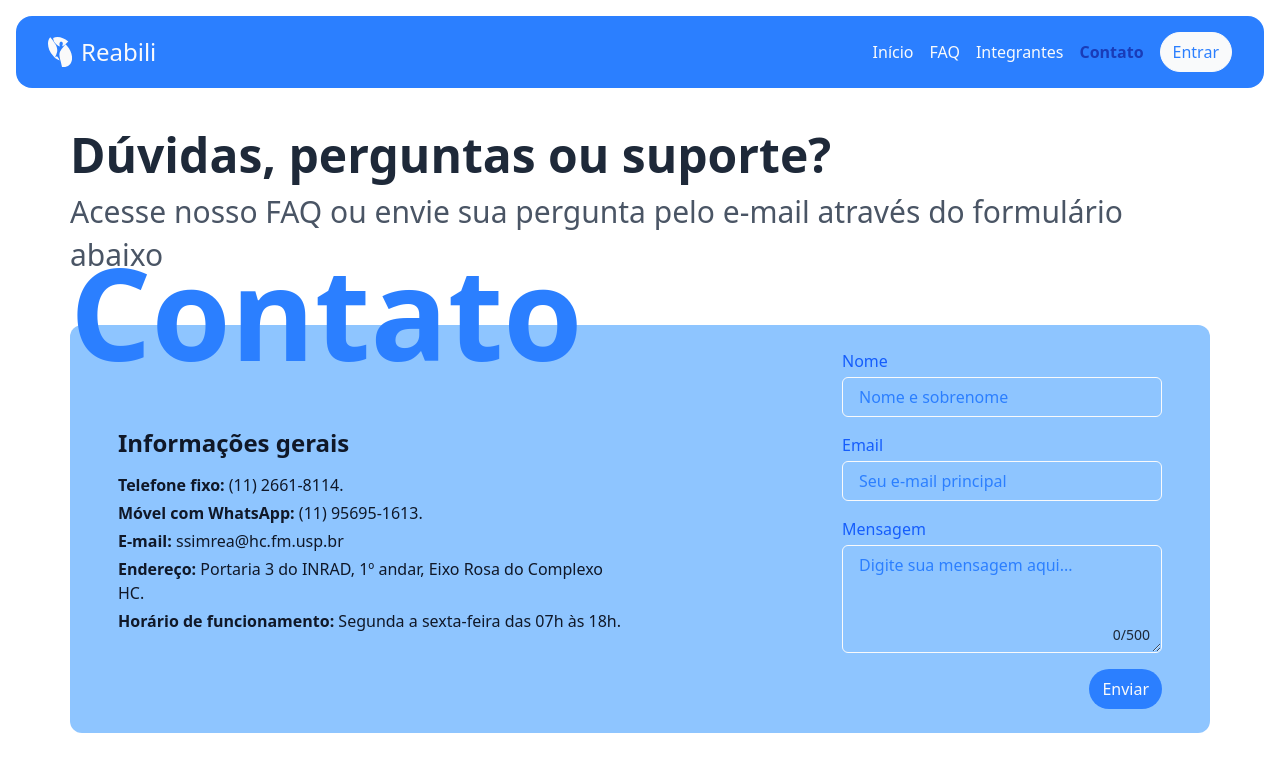
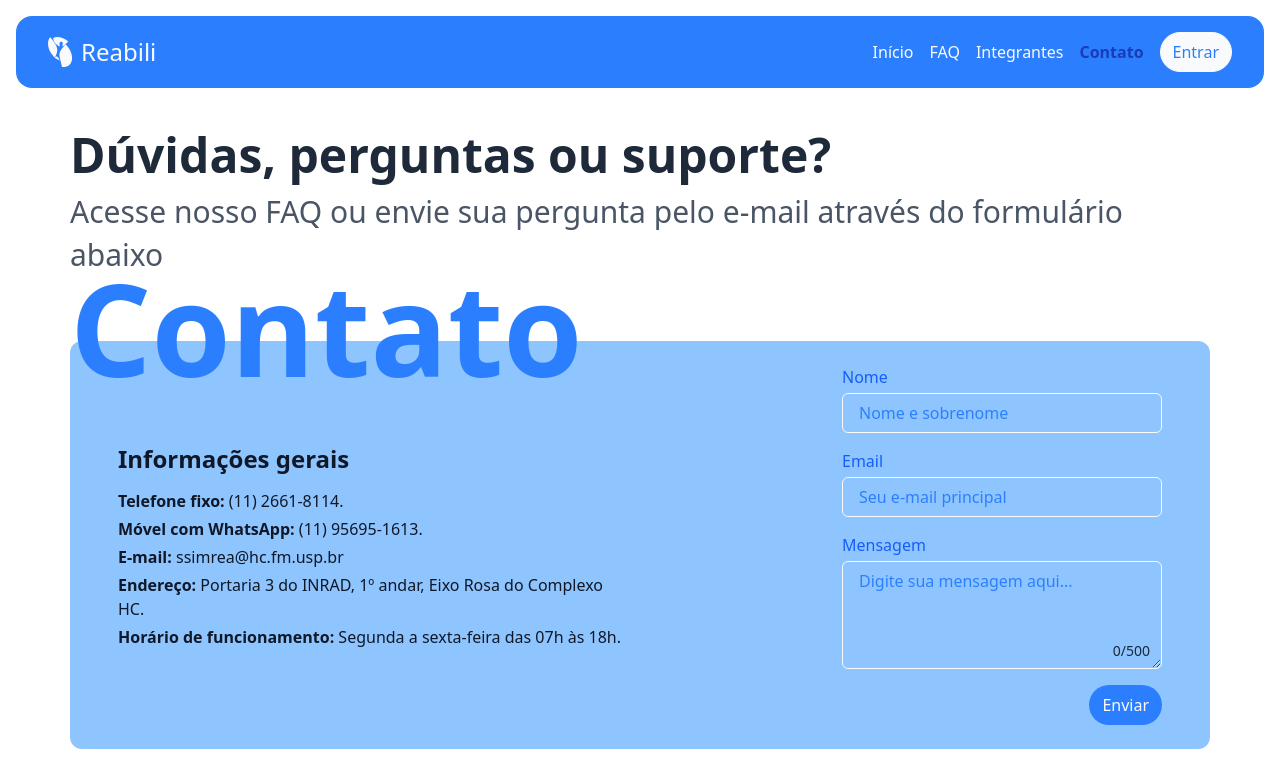
Before and after one commit to Challenge-2025-Equipe-07/hc-frontend-react, a React (Vite) app: page /contato in a window 1280 px wide. Shown: the top 763 px of the page. Built offline with nearby package versions, Linux system fonts and the light colour scheme.

Commit message:
fix: ajustes de estilo

```diff
--- a/src/pages/Contato/Contato.tsx
+++ b/src/pages/Contato/Contato.tsx
@@ -12,7 +12,7 @@ const Contato = () => {
   };
 
   return (
-    <section className="my-8 grid gap-y-12">
+    <section className="my-8 grid gap-y-16">
       <Heading
         title="Dúvidas, perguntas ou suporte?"
         subtitle="Acesse nosso FAQ ou envie sua pergunta pelo e-mail através do formulário abaixo"
--- a/src/pages/Landing/components/FaqCard/FaqCard.constants.ts
+++ b/src/pages/Landing/components/FaqCard/FaqCard.constants.ts
@@ -1,7 +1,7 @@
 import { tv } from "tailwind-variants/lite";
 
 export const FAQ_CARD_VARIANTS = tv({
-  base: "relative overflow-hidden flex min-h-60 min-w-70 py-4 pl-6 pr-10 flex-col justify-between rounded-lg shadow-md hover:shadow-2xl transition-all duration-300 ease-in-out",
+  base: "relative overflow-hidden flex min-h-60 min-w-70 w-70 py-4 pl-6 pr-10 flex-col justify-between rounded-lg shadow-md hover:shadow-2xl transition-all duration-300 ease-in-out",
   variants: {
     color: {
       yellow: "bg-amber-400 hover:bg-amber-300 text-grey-900",
--- a/src/pages/Landing/components/FaqCard/FaqCard.tsx
+++ b/src/pages/Landing/components/FaqCard/FaqCard.tsx
@@ -23,9 +23,9 @@ const FaqCard = (props: FaqCardProps) => {
       >
         <g
           fill="currentColor"
-          fill-rule="evenodd"
-          clip-path="url(#a)"
-          clip-rule="evenodd"
+          fillRule="evenodd"
+          clipPath="url(#a)"
+          clipRule="evenodd"
         >
           <path d="M20.267 4.578C15.324.29 9.3-1.164 5.202.978c-.08 2.241 1.097 4.41 2.782 6.008.19.183.39.354.592.521.95.862 2.138 1.522 3.326 1.915-.528-1.581-.79-3.429.66-4.613.528-.263 1.188-.263 1.581.13 1.32 1.32.394 3.033-.135 4.483.398-.266.926-.266 1.375-.627q.317-.193.616-.402a14 14 0 0 0 2.738-2.34c.433-.485.998-.97 1.526-1.483M7.662 19.842c-.37.326-.715.664-1.053 1.005 1.65 1.157 3.378 2.007 5.079 2.54-.56-1.284-1.236-2.516-2.21-3.597-.17-.119-.35-.206-.54-.25a1.3 1.3 0 0 0-.604 0 2 2 0 0 0-.676.306M5.15 18.872c.541.616 1.105 1.192 1.682 1.733.95-1.792 1.768-3.648 2.253-5.659q.045-.246.08-.497.065-.5.079-1.009c0-.286-.008-.572-.032-.858-.151-2.007-.866-3.998-2.142-5.747a63 63 0 0 0-.401-.703A36.4 36.4 0 0 0 2.242.18C-1.61 4.388-.408 12.53 5.15 18.872" />
           <path d="M13.09 25.982c.06.27.124.54.183.806q.071.305.135.608c.27.791.406 1.673.592 2.508 2.774.35 5.345-.247 7.245-1.912 4.558-3.997 3.525-12.629-2.309-19.28a24 24 0 0 0-1.427-1.491c-1.16 1.216-2.205 2.579-3.23 3.91-.163.21-.322.422-.485.628q-.227.329-.45.676-.223.345-.436.707c-3.005 3.978-.632 8.596.178 12.84" />
```
